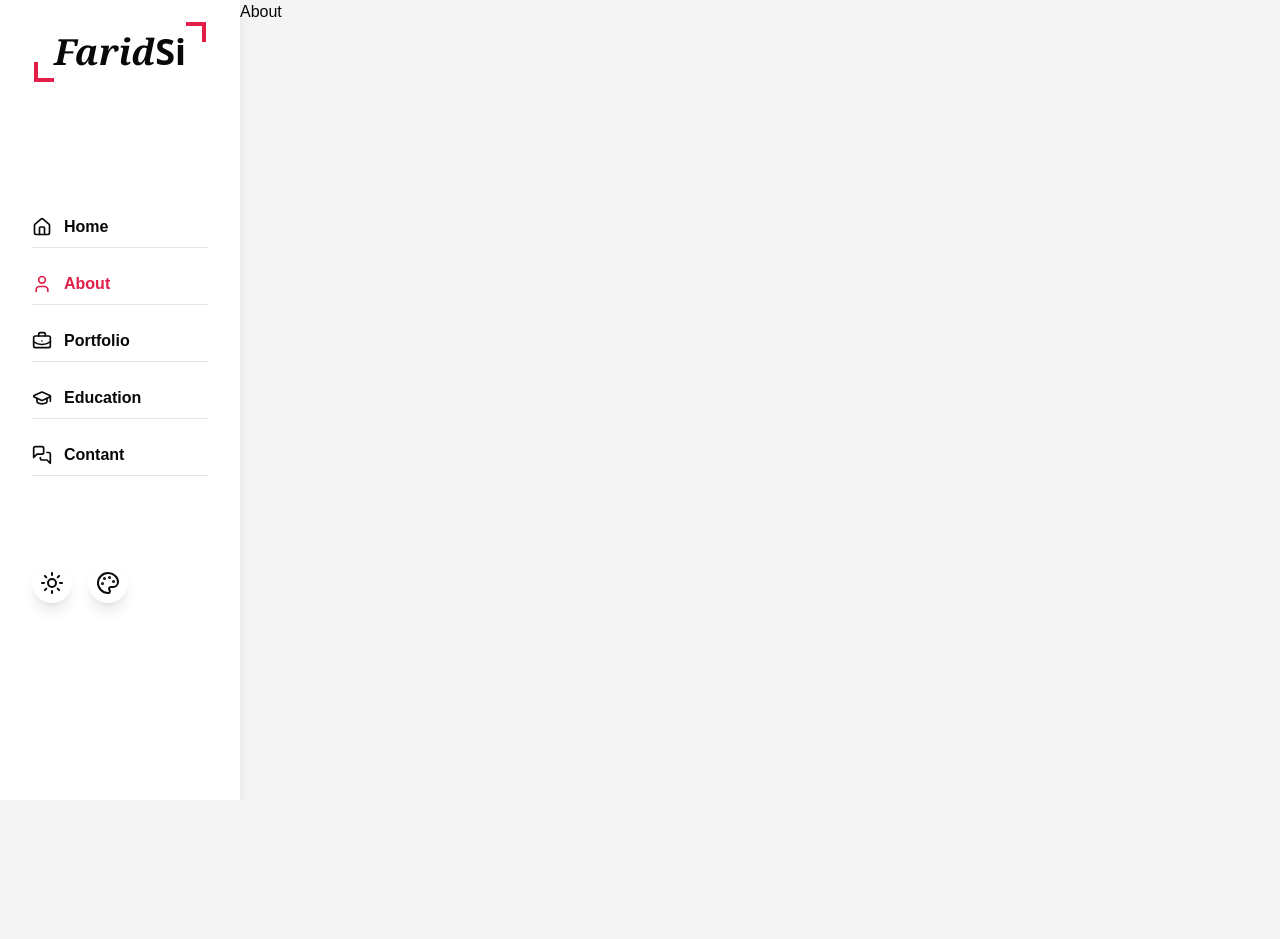
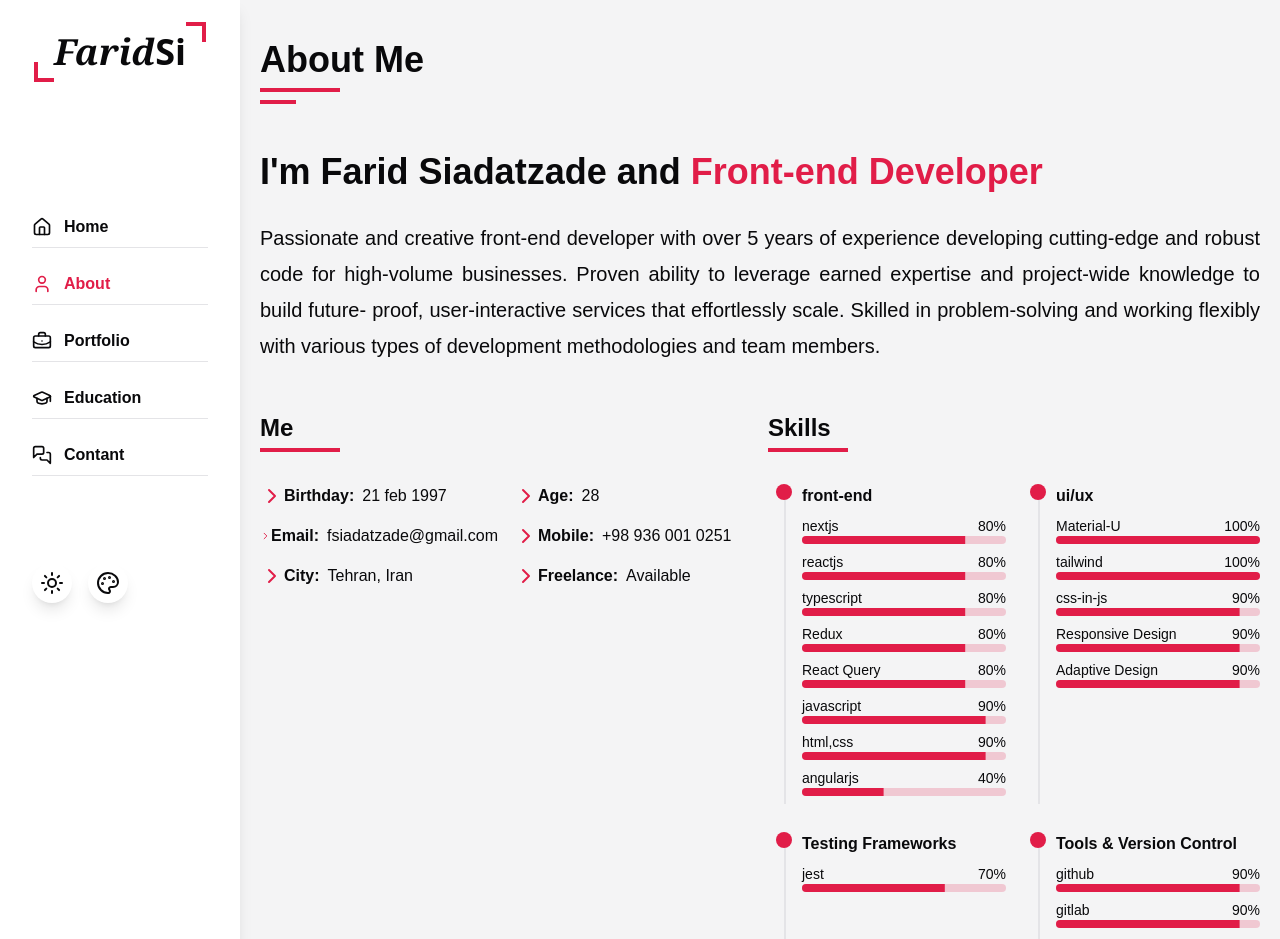
Before and after one commit to faridsiadatzade/Personal-website-next.js, a Next.js app: page /about in a window 1280 px wide. Shown: the top 939 px of the page. Before the commit the page ends 800 px from the top, so only its background shows below. Built offline with nearby package versions, Linux system fonts and the light colour scheme.

Commit message:
[ADD]: new page (aboutme)

```diff
--- a/package.json
+++ b/package.json
@@ -9,6 +9,7 @@
     "lint": "next lint"
   },
   "dependencies": {
+    "@radix-ui/react-progress": "^1.1.2",
     "@radix-ui/react-slot": "^1.1.1",
     "class-variance-authority": "^0.7.1",
     "clsx": "^2.1.1",
--- a/src/app/about/page.tsx
+++ b/src/app/about/page.tsx
@@ -1,5 +1,144 @@
+import { ChevronRight } from "lucide-react";
+import { Badge } from "@/components/ui/badge";
+import { Progress } from "@/components/ui/progress";
+interface BaseInfo {
+  label: string;
+  value: string;
+}
+interface Skill {
+  key: string;
+  value: number;
+}
+interface SkillCategory {
+  category: string;
+  value: Skill[];
+}
+
+const skills: SkillCategory[] = [
+  {
+    category: "front-end",
+    value: [
+      { key: "nextjs", value: 80 },
+      { key: "reactjs", value: 80 },
+      { key: "typescript", value: 80 },
+      { key: "Redux", value: 80 },
+      { key: "React Query", value: 80 },
+      { key: "javascript", value: 90 },
+      { key: "html,css", value: 90 },
+      { key: "angularjs", value: 40 },
+    ],
+  },
+  {
+    category: "ui/ux",
+    value: [
+      { key: "Material-U", value: 100 },
+      { key: "tailwind", value: 100 },
+      { key: "css-in-js", value: 90 },
+      { key: "Responsive Design", value: 90 },
+      { key: "Adaptive Design", value: 90 },
+    ],
+  },
+  {
+    category: "Testing Frameworks",
+    value: [{ key: "jest", value: 70 }],
+  },
+  {
+    category: "Tools & Version Control",
+    value: [
+      { key: "github", value: 90 },
+      { key: "gitlab", value: 90 },
+      { key: "Azure DevOps", value: 80 },
+    ],
+  },
+  {
+    category: "other",
+    value: [
+      { key: "agile", value: 90 },
+      { key: "scrum methodologies", value: 80 },
+    ],
+  },
+];
+
+const baseInfo: BaseInfo[] = [
+  { label: "Birthday", value: "21 feb 1997" },
+  { label: "Age", value: "28" },
+  { label: "Email", value: "fsiadatzade@gmail.com" },
+  { label: "Mobile", value: "+98 936 001 0251" },
+  { label: "City", value: "Tehran, Iran" },
+  { label: "Freelance", value: "Available" },
+];
+
 function About() {
-  return <div>About</div>;
+  return (
+    <section className="mt-5 p-5">
+      <div>
+        <h3 className="text-4xl font-bold">About Me</h3>
+        <span className="block mt-2 w-20 border-b-4 border-primary"></span>
+        <span className="block mt-2 w-9 border-b-4 border-primary"></span>
+      </div>
+      <div className="mt-9">
+        <h2 className="font-bold text-4xl leading-12 md:leading-[4rem] mb-4">
+          I'm Farid Siadatzade and
+          <span className="text-primary"> Front-end Developer</span>
+        </h2>
+        <div>
+          <h3 className="mb-4 text-foreground text-xl leading-9 text-justify">
+            Passionate and creative front-end developer with over 5 years of
+            experience developing cutting-edge and robust code for high-volume
+            businesses. Proven ability to leverage earned expertise and
+            project-wide knowledge to build future- proof, user-interactive
+            services that effortlessly scale. Skilled in problem-solving and
+            working flexibly with various types of development methodologies and
+            team members.
+          </h3>
+        </div>
+        <div className="grid md:grid-cols-2 gap-4 mt-12">
+          <div className="grid md:grid-cols-2 gap-4 h-fit">
+            <div className="mb-4">
+              <h2 className="text-2xl font-bold">Me</h2>
+              <span className="block mt-1 w-20 border-b-4 border-primary"></span>
+            </div>
+            <br />
+            {baseInfo.length > 0 &&
+              baseInfo.map((item, index) => (
+                <div className="flex" key={index}>
+                  <ChevronRight className="text-primary" />
+                  <label className="font-bold ">{item.label}: </label>
+                  <p className="ml-2">{item.value}</p>
+                </div>
+              ))}
+          </div>
+          <div className="grid md:grid-cols-2 gap-4">
+            <div className="mb-4">
+              <h2 className="text-2xl font-bold">Skills</h2>
+              <span className="block mt-1 w-20 border-b-4 border-primary"></span>
+            </div>
+            <br />
+            {skills.map((data, index) => (
+              <div
+                className="relative border-l-2 border-border pl-4 ml-4 mb-3"
+                key={index}
+              >
+                <div className="w-4 h-4 bg-primary rounded-full absolute left-[-10px]"></div>
+                <h4 className="font-bold mb-2">{data.category}</h4>
+                <div>
+                  {data.value.length > 0 &&
+                    data.value.map((item, index) => (
+                      <Progress
+                        className="mb-2"
+                        value={item.value}
+                        title={item.key}
+                        key={index}
+                      />
+                    ))}
+                </div>
+              </div>
+            ))}
+          </div>
+        </div>
+      </div>
+    </section>
+  );
 }
 
 export default About;
--- a/src/app/globals.css
+++ b/src/app/globals.css
@@ -52,8 +52,8 @@ body {
     --accent-foreground: 0 0% 98%;
     --destructive: 0 62.8% 30.6%;
     --destructive-foreground: 0 85.7% 97.3%;
-    --border: 240 3.7% 15.9%;
-    --input: 240 3.7% 15.9%;
+    --border: 240 3.7% 10.9%;
+    --input: 240 3.7% 10.9%;
     --ring: 346.8 77.2% 49.8%;
     --chart-1: 220 70% 50%;
     --chart-2: 160 60% 45%;
--- a/src/app/page.tsx
+++ b/src/app/page.tsx
@@ -4,7 +4,7 @@ import Link from "next/link";
 
 export default function Home() {
   return (
-    <div className="min-h-screen items-center lg:grid grid-cols-5 gap-4 p-4">
+    <div className="min-h-screen items-center lg:grid grid-cols-5 gap-4 p-5">
       <div className="lg:col-span-3 lg:pl-4">
         <h2 className="font-bold text-4xl leading-12 md:leading-[4rem] mb-4">
           Hello, my name is{" "}
--- /dev/null
+++ b/src/components/ui/badge.tsx
@@ -0,0 +1,36 @@
+import * as React from "react"
+import { cva, type VariantProps } from "class-variance-authority"
+
+import { cn } from "@/lib/utils"
+
+const badgeVariants = cva(
+  "inline-flex items-center rounded-md border px-2.5 py-0.5 text-xs font-semibold transition-colors focus:outline-none focus:ring-2 focus:ring-ring focus:ring-offset-2",
+  {
+    variants: {
+      variant: {
+        default:
+          "border-transparent bg-primary text-primary-foreground shadow hover:bg-primary/80",
+        secondary:
+          "border-transparent bg-secondary text-secondary-foreground hover:bg-secondary/80",
+        destructive:
+          "border-transparent bg-destructive text-destructive-foreground shadow hover:bg-destructive/80",
+        outline: "text-foreground",
+      },
+    },
+    defaultVariants: {
+      variant: "default",
+    },
+  }
+)
+
+export interface BadgeProps
+  extends React.HTMLAttributes<HTMLDivElement>,
+    VariantProps<typeof badgeVariants> {}
+
+function Badge({ className, variant, ...props }: BadgeProps) {
+  return (
+    <div className={cn(badgeVariants({ variant }), className)} {...props} />
+  )
+}
+
+export { Badge, badgeVariants }
--- /dev/null
+++ b/src/components/ui/progress.tsx
@@ -0,0 +1,34 @@
+"use client";
+
+import * as React from "react";
+import * as ProgressPrimitive from "@radix-ui/react-progress";
+
+import { cn } from "@/lib/utils";
+
+const Progress = React.forwardRef<
+  React.ElementRef<typeof ProgressPrimitive.Root>,
+  React.ComponentPropsWithoutRef<typeof ProgressPrimitive.Root>
+>(({ className, value, title, ...props }, ref) => (
+  <>
+    <div className="flex justify-between">
+      <span className="text-sm">{title}</span>
+      <span className="text-sm">{value || 0}%</span>
+    </div>
+    <ProgressPrimitive.Root
+      ref={ref}
+      className={cn(
+        "relative h-2 w-full overflow-hidden rounded-full bg-primary/20",
+        className
+      )}
+      {...props}
+    >
+      <ProgressPrimitive.Indicator
+        className="h-full w-full flex-1 bg-primary transition-all"
+        style={{ transform: `translateX(-${100 - (value || 0)}%)` }}
+      />
+    </ProgressPrimitive.Root>
+  </>
+));
+Progress.displayName = ProgressPrimitive.Root.displayName;
+
+export { Progress };
```
Also changed, not shown: 1 other file (tests, documents, lock files or other folders).
